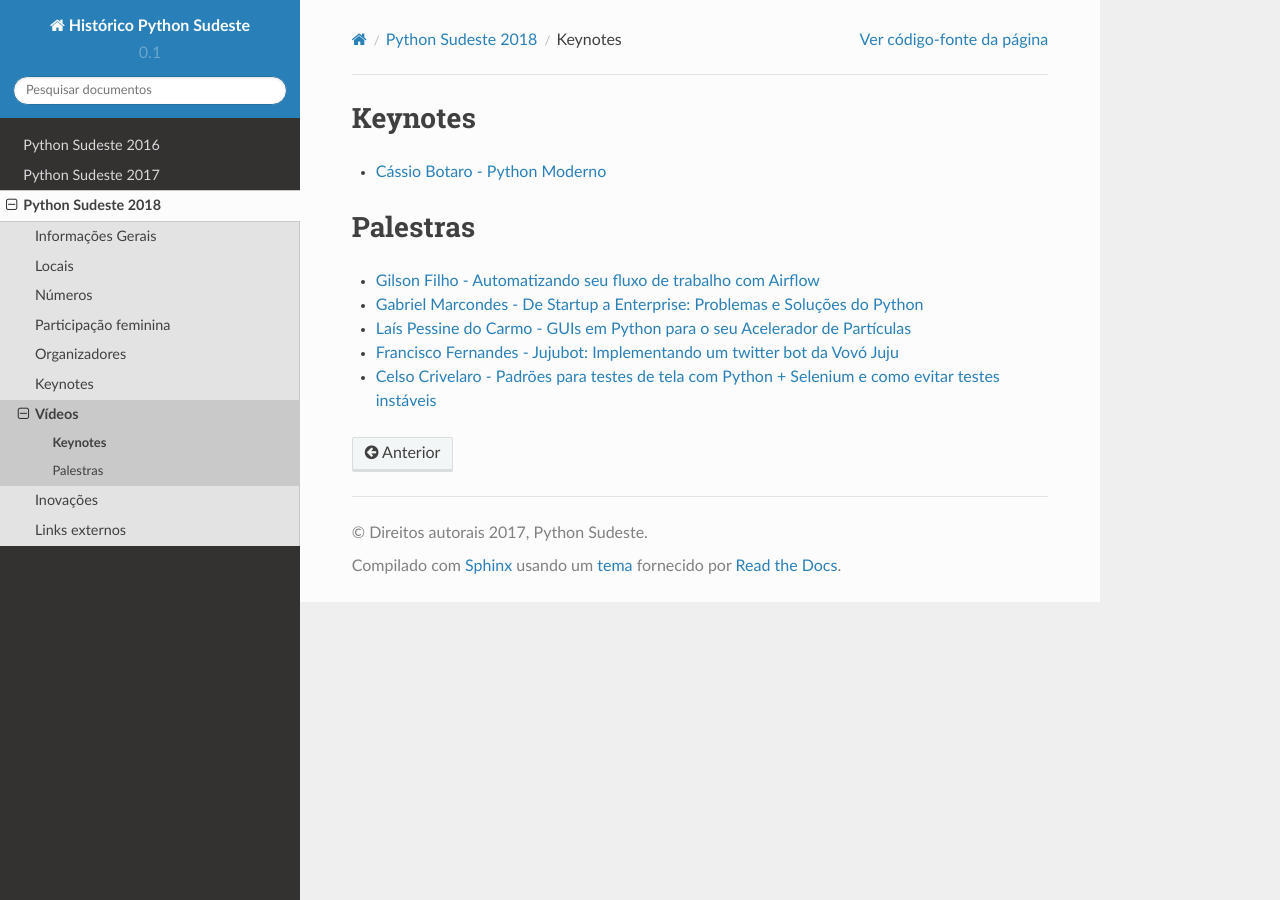
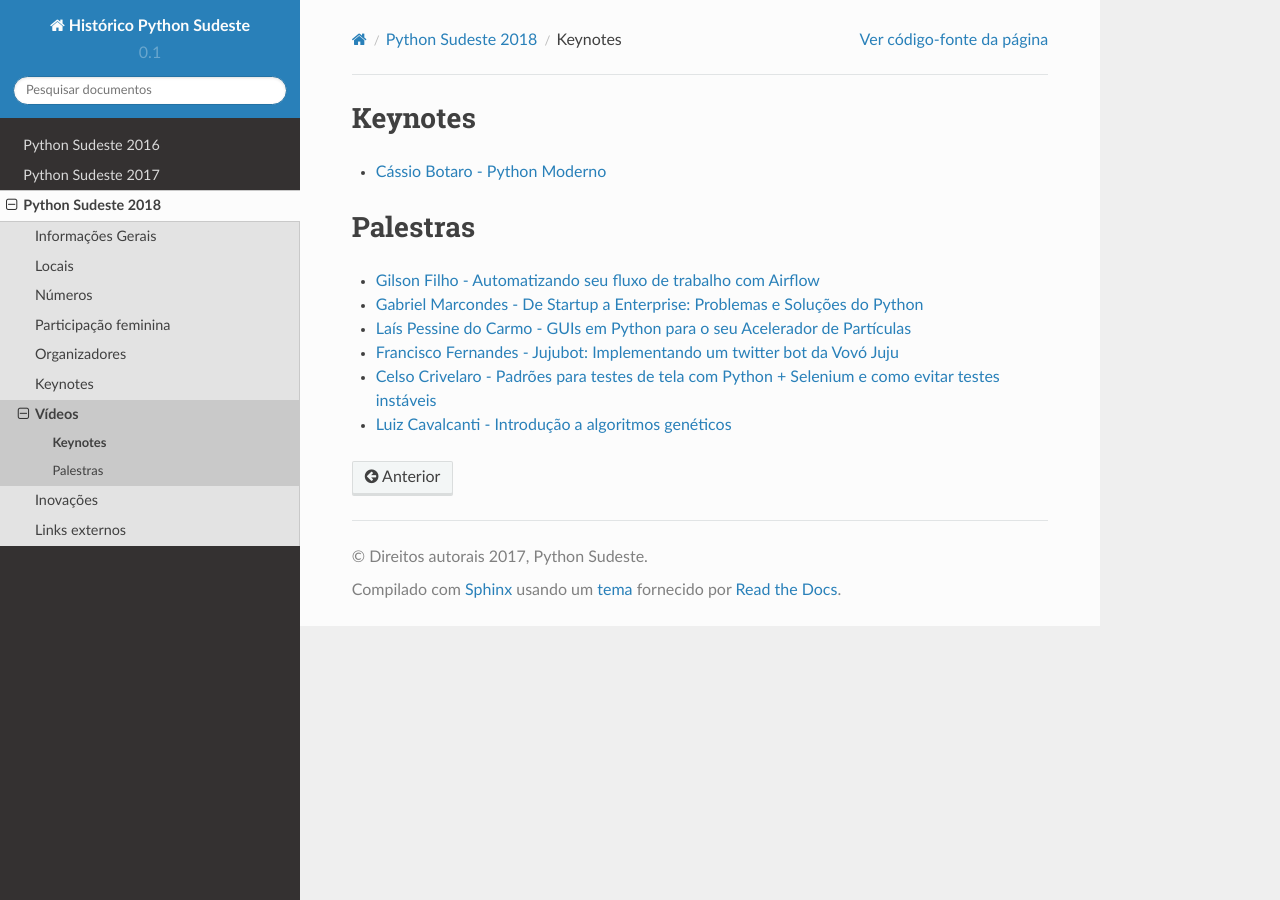
Before and after one commit to pythonsudeste/pythonsudeste_documentacao, a Sphinx documentation site: the page built from source/palestras2018.rst, in a window 1280 px wide. Built offline with Sphinx 7.4.7 and the Read the Docs theme 2.0.0, drawn with Linux system fonts in a browser that asks for light colours.

Commit message:
Adicionada palestra de Luiz Cavalcanti

```diff
--- a/source/palestras2018.rst
+++ b/source/palestras2018.rst
@@ -13,5 +13,9 @@
 - `Gabriel Marcondes - De Startup a Enterprise: Problemas e Soluções do Python <https://speakerdeck.com/gabrielmarcondes/video-cassetadas-do-django>`_
 
 - `Laís Pessine do Carmo - GUIs em Python para o seu Acelerador de Partículas <https://drive.google.com/file/d/14HZxuTdSRZjdoovJ94zMtdpT0T7WjMuz/view?usp=sharing>`_
+
 - `Francisco Fernandes - Jujubot: Implementando um twitter bot da Vovó Juju <http://talks.chicaofernandes.info/content/python_sudeste_20180331/index.html#intro>`_
+
 - `Celso Crivelaro  - Padrões para testes de tela com Python + Selenium e como evitar testes instáveis <http://crivelaro.me/programming/2018/03/30/padroes-testes-tela.html>`_
+
+- `Luiz Cavalcanti - Introdução a algoritmos genéticos <http://github.com/luizcavalcanti/genetic-algorithms>`_
```
